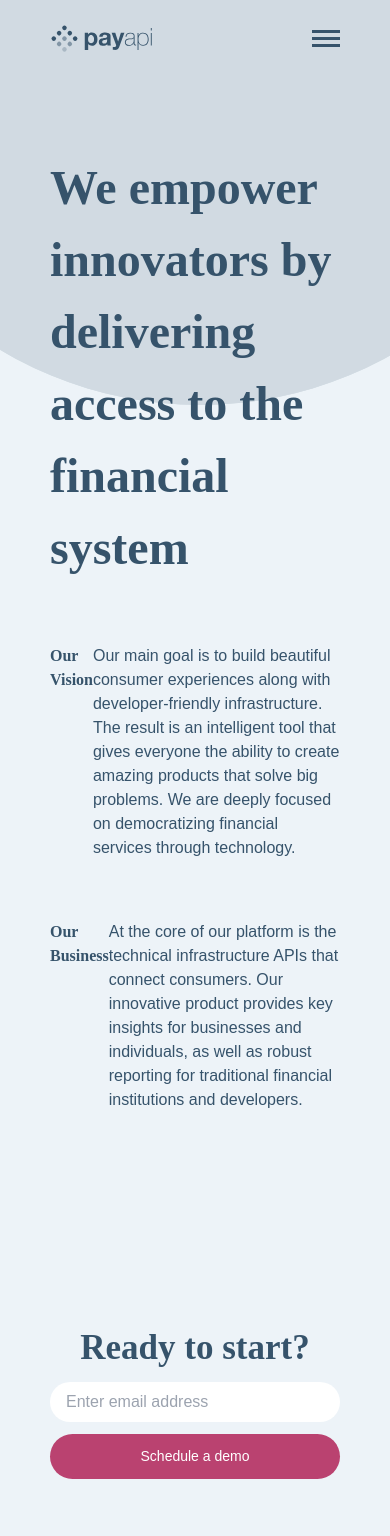
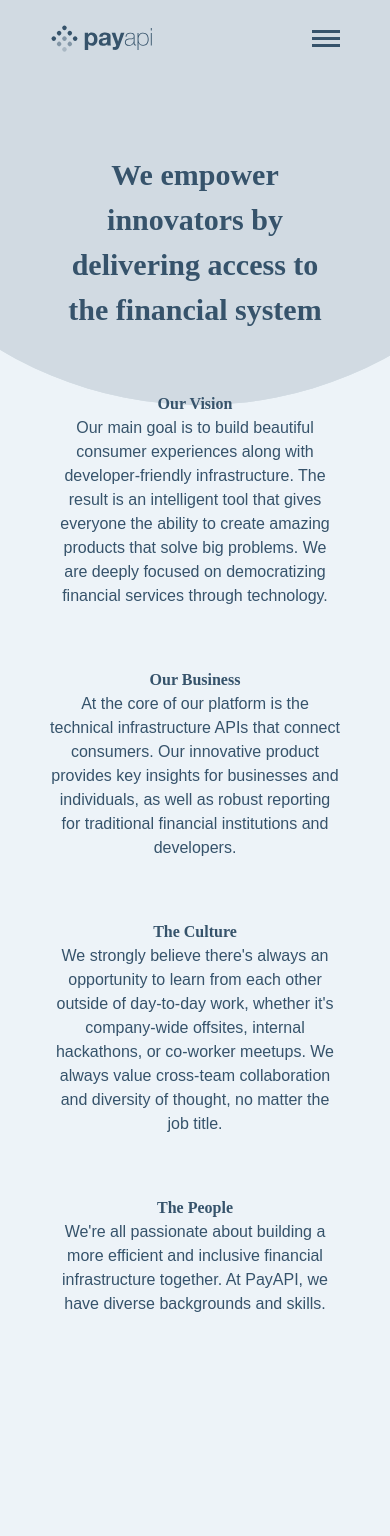
Before and after one commit to Hannahadora/Pay-api-react-app, a React (Create React App) app: page /about in a window 390 px wide. Shown: the top 1536 px of the page. Built offline with nearby package versions, Linux system fonts and the light colour scheme.

Commit message:
about page

```diff
--- a/src/pages/About.jsx
+++ b/src/pages/About.jsx
@@ -3,13 +3,13 @@ import React from "react";
 const About = () => {
   return (
     <div className="app-container">
-      <div className="lg:w-[75%] w-[100%] mx-auto">
-        <h3 className="font-bold text-[48px] lg:mr-[280px]">
+      <div className="xl:w-[75%] lg:w-[80%] w-[100%] mx-auto">
+        <h3 className="font-bold lg:text-[48px] text-[30px] lg:mr-[280px] lg:text-left text-center">
           We empower innovators by delivering access to the financial system
         </h3>
-        <div className="flex items-start justify-between my-[60px]">
-          <h6 className="w-[30%] font-semibold font-[30px]">Our Vision</h6>
-          <p>
+        <div className="flex lg:flex-row flex-col lg:items-start itesm-center justify-between my-[60px]">
+          <h6 className="lg:w-[30%] w-[100%] lg:text-left text-center font-semibold font-[30px]">Our Vision</h6>
+          <p className="lg:text-left text-center">
             Our main goal is to build beautiful consumer experiences along with
             developer-friendly infrastructure. The result is an intelligent tool
             that gives everyone the ability to create amazing products that
@@ -17,13 +17,31 @@ const About = () => {
             services through technology.
           </p>
         </div>
-        <div className="flex items-start justify-between mt-[40px]">
-          <h6 className="w-[25%] font-semibold font-[30px]">Our Business</h6>
-          <p>
+        <div className="flex lg:flex-row flex-col lg:items-start itesm-center justify-between mt-[40px]">
+          <h6 className="lg:w-[25%] w-[100%] lg:text-left text-center font-semibold font-[30px]">Our Business</h6>
+          <p className="lg:text-left text-center">
             At the core of our platform is the technical infrastructure APIs
             that connect consumers. Our innovative product provides key insights
             for businesses and individuals, as well as robust reporting for
             traditional financial institutions and developers.
+          </p>
+        </div>
+        <div className="flex lg:flex-row flex-col lg:items-start itesm-center justify-between my-[60px]">
+          <h6 className="lg:w-[28%] w-[100%] lg:text-left text-center font-semibold font-[30px]">The Culture</h6>
+          <p className="lg:text-left text-center">
+            We strongly believe there's always an opportunity to learn from each
+            other outside of day-to-day work, whether it's company-wide
+            offsites, internal hackathons, or co-worker meetups. We always value
+            cross-team collaboration and diversity of thought, no matter the job
+            title.
+          </p>
+        </div>
+        <div className="flex lg:flex-row flex-col lg:items-start itesm-center justify-between mt-[40px]">
+          <h6 className="lg:w-[15%] w-[100%] lg:text-left text-center font-semibold font-[30px]">The People</h6>
+          <p className="lg:text-left text-center">
+            We're all passionate about building a more efficient and inclusive
+            financial infrastructure together. At PayAPI, we have diverse
+            backgrounds and skills.
           </p>
         </div>
       </div>
```
